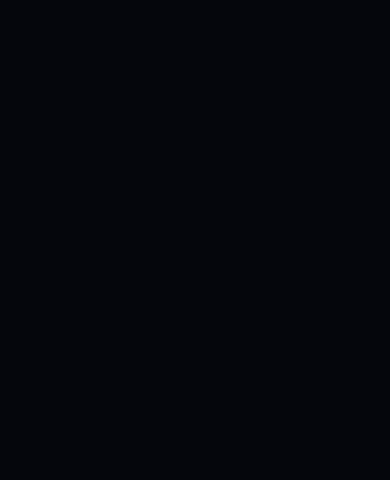
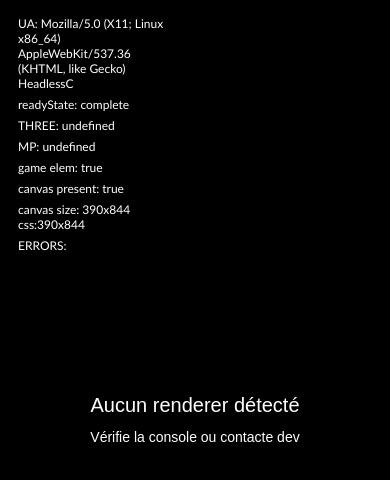
Before and after one commit to pepe95270/PepeParty, a plain HTML site: page index.html in a window 390 px wide. Drawn offline with Linux system fonts and the light colour scheme.

Commit message:
Add on-screen diagnostics and fallback canvas when no renderer detected (helps mobile black screen debugging)

```diff
--- a/index.html
+++ b/index.html
@@ -148,6 +148,10 @@
     -webkit-tap-highlight-color: transparent;
   }
   .mc-action.active { transform: translateY(1px); box-shadow: 0 1px 0 rgba(0,0,0,0.6) inset; }
+
+  /* Diagnostics overlay */
+  #diag { position: fixed; left: 8px; top: 8px; z-index: 10001; background: rgba(0,0,0,0.65); color: #fff; padding: 8px 10px; border-radius: 8px; font-size: 12px; max-width: 45%; max-height: 60vh; overflow: auto; }
+  #diag .line { margin-bottom: 6px; }
 </style>
 </head>
 <body>
@@ -187,6 +191,8 @@
 </div>
 
 <div id="err"></div>
+
+<div id="diag" aria-hidden="false"></div>
 
 <script>
   // Rapport d'erreur visible : indispensable sans console ouverte.
@@ -355,5 +361,42 @@ console.warn( 'Scripts "build/three.js" and "build/three.min.js" are deprecated
 })();
 </script>
 
+<!-- Diagnostics script: show runtime status & create fallback canvas if no renderer found -->
+<script>
+(function(){
+  function logLine(k,v){ const d = document.getElementById('diag'); if(!d) return; const el=document.createElement('div'); el.className='line'; el.textContent = k+': '+v; d.appendChild(el); }
+  function clearDiag(){ const d=document.getElementById('diag'); if(d) d.innerHTML=''; }
+  function createFallbackCanvas(){ try{
+    const game=document.getElementById('game');
+    if(!game) return false;
+    // if there's already a canvas, do nothing
+    if(game.querySelector('canvas')) return false;
+    const fb=document.createElement('canvas'); fb.width=window.innerWidth; fb.height=window.innerHeight; fb.style.width='100%'; fb.style.height='100%';
+    fb.style.display='block'; fb.style.background='#000'; fb.style.zIndex='1';
+    const ctx=fb.getContext('2d'); ctx.fillStyle='#fff'; ctx.font='20px sans-serif'; ctx.textAlign='center';
+    ctx.fillText('Aucun renderer détecté', fb.width/2, fb.height/2 - 10);
+    ctx.font='14px sans-serif'; ctx.fillText('Vérifie la console ou contacte dev', fb.width/2, fb.height/2 + 20);
+    game.appendChild(fb);
+    return true;
+  }catch(e){return false;} }
+  function status(){ try{
+    clearDiag();
+    logLine('UA', navigator.userAgent.slice(0,80));
+    logLine('readyState', document.readyState);
+    logLine('THREE', typeof THREE);
+    logLine('MP', typeof MP);
+    const game=document.getElementById('game'); logLine('game elem', !!game);
+    const canvas = game ? game.querySelector('canvas') : null; logLine('canvas present', !!canvas);
+    if(canvas){ logLine('canvas size', canvas.width+'x'+canvas.height+' css:'+canvas.clientWidth+'x'+canvas.clientHeight); }
+    else { const created = createFallbackCanvas(); logLine('fallback canvas', created ? 'created' : 'not created'); }
+    const err=document.getElementById('err'); if(err && err.style.display!=='none'){ logLine('ERRORS', err.textContent.slice(0,300)); }
+  }catch(e){/* ignore */} }
+  window.addEventListener('load', status);
+  setTimeout(status, 1200);
+  // tap to hide/show
+  const d=document.getElementById('diag'); if(d){ d.addEventListener('click', ()=>{ d.style.display = d.style.display==='none' ? 'block' : 'none'; }); }
+})();
+</script>
+
 </body>
 </html>
```
